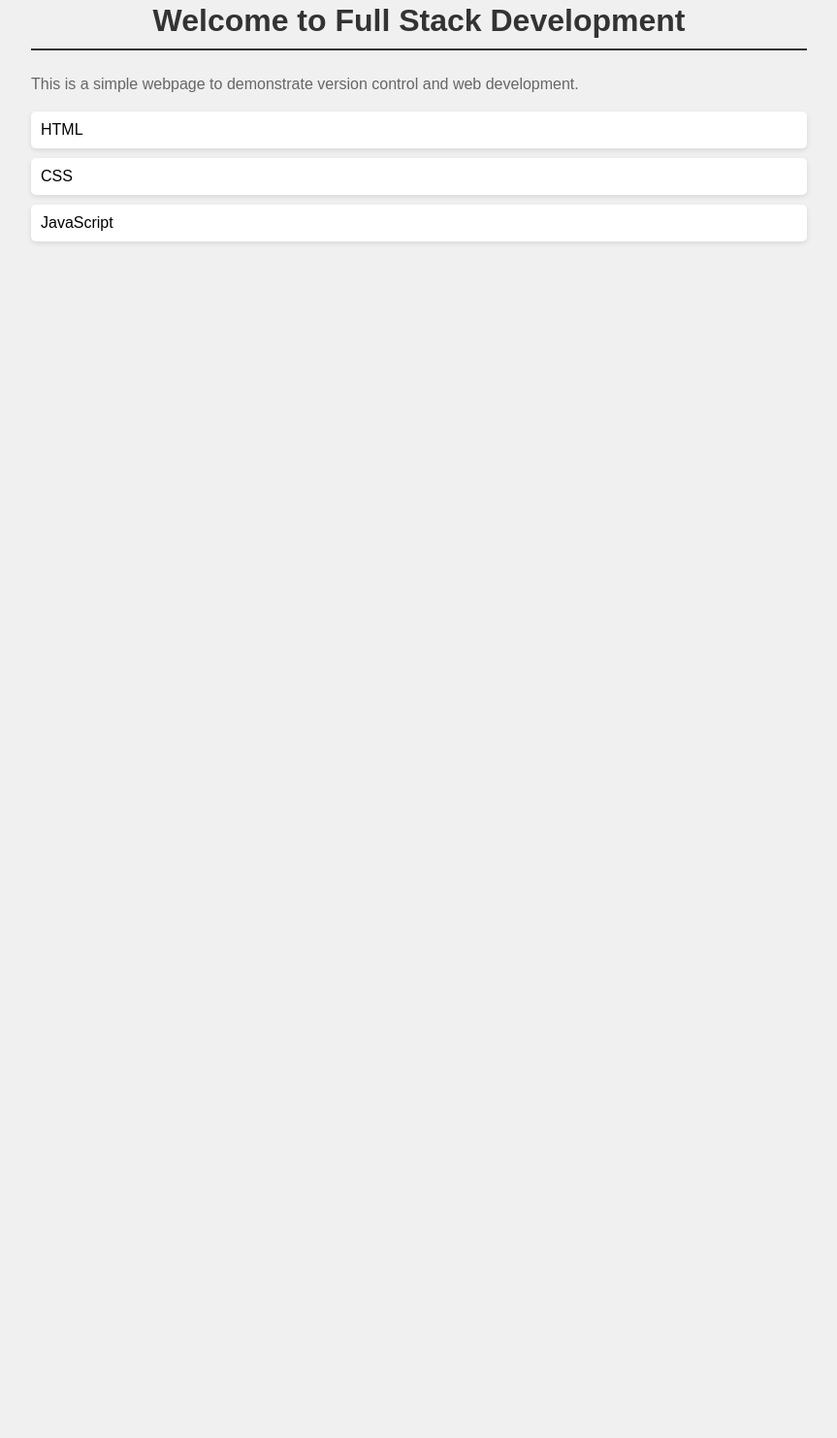
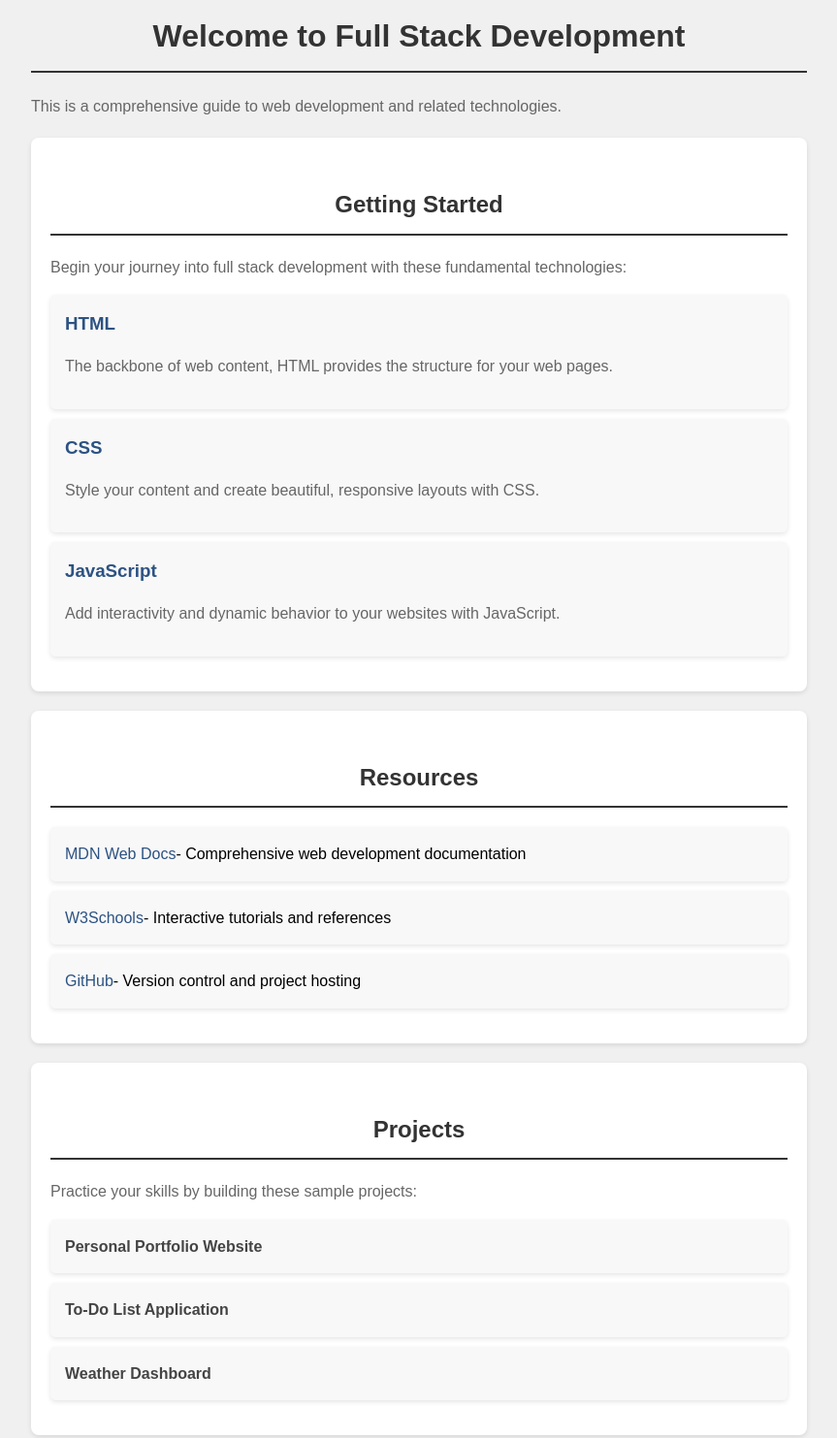
Before and after one commit to aniellima/full-stack-dev, a plain HTML site: page index.html in a window 1280 px wide. Shown: the part 38-1521 px from the top of the page at 97% size, without its empty margins (208-1071 px from the left). Before the commit the page ends 800 px from the top, so only its background shows below. Drawn offline with Linux system fonts and the light colour scheme.

Commit message:
Add new content sections

```diff
--- a/index.html
+++ b/index.html
@@ -8,11 +8,44 @@
 </head>
 <body>
     <h1>Welcome to Full Stack Development</h1>
-    <p>This is a simple webpage to demonstrate version control and web development.</p>
-    <ul>
-        <li>HTML</li>
-        <li>CSS</li>
-        <li>JavaScript</li>
-    </ul>
+    <p>This is a comprehensive guide to web development and related technologies.</p>
+
+    <section class="getting-started">
+        <h2>Getting Started</h2>
+        <p>Begin your journey into full stack development with these fundamental technologies:</p>
+        <ul class="tech-list">
+            <li>
+                <h3>HTML</h3>
+                <p>The backbone of web content, HTML provides the structure for your web pages.</p>
+            </li>
+            <li>
+                <h3>CSS</h3>
+                <p>Style your content and create beautiful, responsive layouts with CSS.</p>
+            </li>
+            <li>
+                <h3>JavaScript</h3>
+                <p>Add interactivity and dynamic behavior to your websites with JavaScript.</p>
+            </li>
+        </ul>
+    </section>
+
+    <section class="resources">
+        <h2>Resources</h2>
+        <ul class="resources-list">
+            <li><a href="https://developer.mozilla.org/">MDN Web Docs</a> - Comprehensive web development documentation</li>
+            <li><a href="https://www.w3schools.com/">W3Schools</a> - Interactive tutorials and references</li>
+            <li><a href="https://github.com/">GitHub</a> - Version control and project hosting</li>
+        </ul>
+    </section>
+
+    <section class="projects">
+        <h2>Projects</h2>
+        <p>Practice your skills by building these sample projects:</p>
+        <ul class="project-list">
+            <li>Personal Portfolio Website</li>
+            <li>To-Do List Application</li>
+            <li>Weather Dashboard</li>
+        </ul>
+    </section>
 </body>
 </html>
--- a/styles.css
+++ b/styles.css
@@ -4,29 +4,62 @@ body {
     margin: 0 auto;
     padding: 20px;
     background-color: #f0f0f0;
+    line-height: 1.6;
 }
 
-h1 {
+h1, h2 {
     color: #333;
     text-align: center;
     border-bottom: 2px solid #333;
     padding-bottom: 10px;
+    margin-top: 30px;
 }
 
 p {
-    line-height: 1.6;
     color: #666;
 }
 
-ul {
+section {
+    background-color: #fff;
+    padding: 20px;
+    border-radius: 8px;
+    margin: 20px 0;
+    box-shadow: 0 2px 5px rgba(0,0,0,0.1);
+}
+
+.tech-list, .resources-list, .project-list {
     list-style-type: none;
     padding: 0;
 }
 
-li {
-    background-color: #fff;
+.tech-list li, .resources-list li, .project-list li {
+    background-color: #f8f8f8;
     margin: 10px 0;
-    padding: 10px;
+    padding: 15px;
     border-radius: 5px;
     box-shadow: 0 2px 5px rgba(0,0,0,0.1);
 }
+
+.tech-list h3 {
+    color: #2c5282;
+    margin: 0 0 10px 0;
+}
+
+a {
+    color: #2c5282;
+    text-decoration: none;
+}
+
+a:hover {
+    text-decoration: underline;
+}
+
+.resources-list li {
+    display: flex;
+    align-items: center;
+}
+
+.project-list li {
+    color: #444;
+    font-weight: bold;
+}
```
